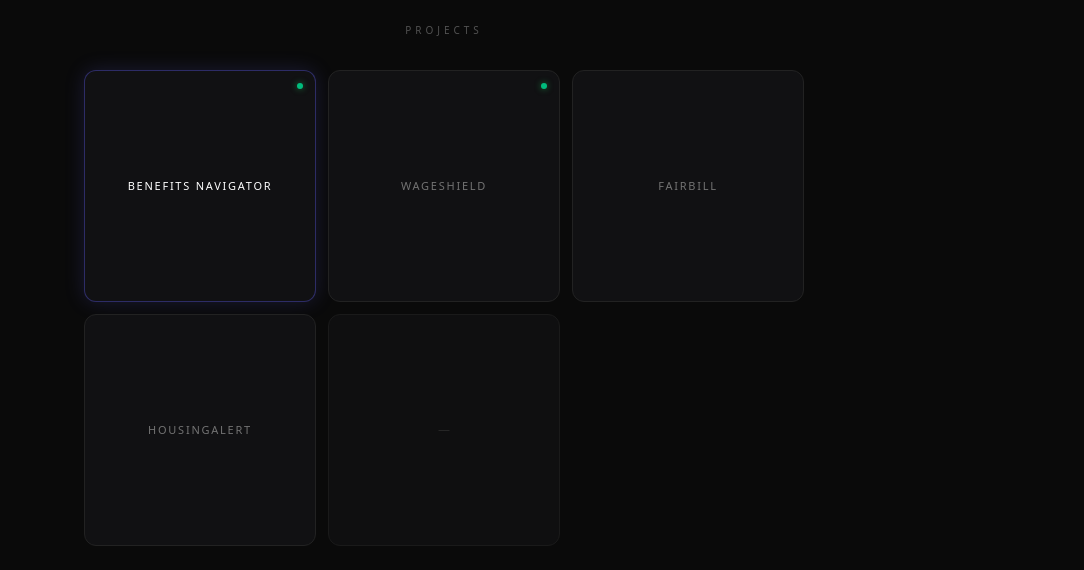
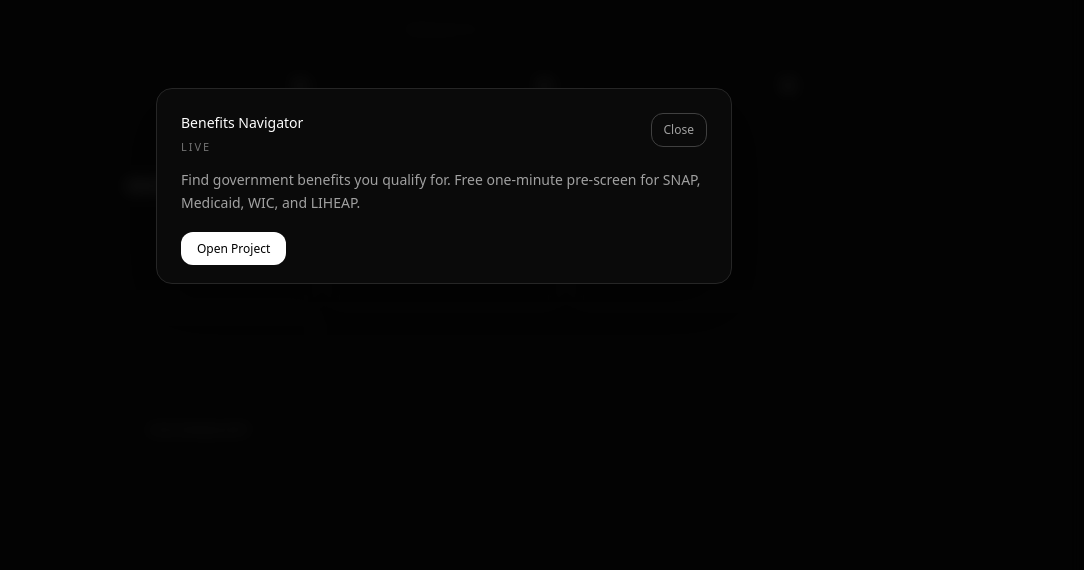
Before and after one commit to doreisato/infinite-machines, a Next.js app: page / in a window 1280 px wide. Both pictures are taken after a click on the button "BENEFITS NAVIGATOR". Shown: the part 1203-1773 px from the top of the page, without its empty margins (196-1280 px from the left). Built offline with nearby package versions, Linux system fonts and the light colour scheme; no server answers; the database is empty.

Commit message:
Unify project modal styles with fleet design system

```diff
--- a/app/page.tsx
+++ b/app/page.tsx
@@ -2,6 +2,7 @@
 
 import { useState } from "react";
 import FleetDashboard from "./components/FleetDashboard";
+import { ds } from "@/lib/design-system";
 
 interface Project {
   id: string;
@@ -34,7 +35,7 @@ const projects: Project[] = [
     description:
       "Medicare-benchmarked pricing for medical bills. Get negotiation leverage before collections. CPT code lookup in seconds.",
     url: "https://fairbill-production.up.railway.app",
-    status: "planned",
+    status: "live",
   },
   {
     id: "housingalert",
@@ -48,143 +49,64 @@ const projects: Project[] = [
 
 export default function Home() {
   const [activeProject, setActiveProject] = useState<string | null>(null);
-
   const active = projects.find((p) => p.id === activeProject);
 
   return (
     <main className="min-h-screen bg-[#0A0A0A] flex flex-col">
-      {/* Navigation */}
       <nav className="fixed top-0 right-0 p-6 z-50">
-        <a
-          href="/about"
-          className="text-xs text-neutral-500 hover:text-white transition-colors duration-150 uppercase tracking-widest"
-        >
-          About
-        </a>
+        <a href="/about" className="text-xs text-neutral-500 hover:text-white transition-colors duration-150 uppercase tracking-widest">About</a>
       </nav>
 
-      {/* Content */}
       <div className="flex-1 flex flex-col items-center px-6 pt-16">
-        {/* Header */}
         <div className="text-center mb-16">
-          <h1 className="text-5xl md:text-7xl font-semibold text-white tracking-tight mb-4">
-            Infinite Machines
-          </h1>
-          <p className="text-neutral-500 text-lg md:text-xl tracking-wide">
-            Systems that ship what matters
-          </p>
+          <h1 className="text-5xl md:text-7xl font-semibold text-white tracking-tight mb-4">Infinite Machines</h1>
+          <p className="text-neutral-500 text-lg md:text-xl tracking-wide">Systems that ship what matters</p>
         </div>
 
-        {/* Fleet Dashboard */}
         <div className="w-full max-w-[900px] mb-20">
-          <h2 className="text-[10px] text-neutral-600 uppercase tracking-[4px] text-center mb-8">
-            Fleet Status
-          </h2>
+          <h2 className="text-[10px] text-neutral-600 uppercase tracking-[4px] text-center mb-8">Fleet Status</h2>
           <FleetDashboard />
         </div>
 
-        {/* Divider */}
         <div className="w-px h-12 bg-gradient-to-b from-neutral-800 to-transparent mb-12" />
 
-        {/* Projects Section */}
         <div className="w-full max-w-[720px] mb-20">
-          <h2 className="text-[10px] text-neutral-600 uppercase tracking-[4px] text-center mb-8">
-            Projects
-          </h2>
+          <h2 className="text-[10px] text-neutral-600 uppercase tracking-[4px] text-center mb-8">Projects</h2>
           <div className="grid grid-cols-2 md:grid-cols-3 gap-3">
             {projects.map((project) => (
               <button
                 key={project.id}
-                onClick={() =>
-                  setActiveProject(
-                    activeProject === project.id ? null : project.id
-                  )
-                }
-                className={`
-                  aspect-square rounded-[12px] border transition-all duration-200 cursor-pointer
-                  flex items-center justify-center p-4 relative group bg-[#111113]
-                  hover:-translate-y-[2px]
-                  ${
-                    activeProject === project.id
-                      ? "border-indigo-500/35 shadow-[0_0_20px_rgba(99,102,241,0.18)]"
-                      : "border-[#222] hover:border-[#3a3a3d] hover:shadow-[0_0_16px_rgba(255,255,255,0.06)]"
-                  }
-                `}
+                onClick={() => setActiveProject(activeProject === project.id ? null : project.id)}
+                className={`${ds.tile} cursor-pointer flex items-center justify-center p-4 relative group ${activeProject === project.id ? "border-neutral-500 bg-neutral-900" : ""}`}
               >
-                <span
-                  className={`
-                  text-[11px] font-medium tracking-[0.16em] uppercase transition-colors duration-200 text-center
-                  ${
-                    activeProject === project.id
-                      ? "text-white"
-                      : "text-neutral-500 group-hover:text-neutral-300"
-                  }
-                `}
-                >
+                <span className={`text-[11px] font-medium tracking-[0.16em] uppercase transition-colors duration-200 text-center ${activeProject === project.id ? "text-white" : "text-neutral-500 group-hover:text-neutral-300"}`}>
                   {project.name}
                 </span>
-
-                {project.status === "live" && (
-                  <span className="absolute top-3 right-3 h-1.5 w-1.5 rounded-full bg-emerald-500 shadow-[0_0_6px_rgba(34,197,94,0.6)]" />
-                )}
+                {project.status === "live" && <span className="absolute top-3 right-3 h-1.5 w-1.5 rounded-full bg-white" />}
               </button>
-            ))}
-
-            {[...Array(Math.max(0, 5 - projects.length))].map((_, i) => (
-              <div
-                key={`empty-${i}`}
-                className="aspect-square rounded-[12px] border border-[#1a1a1a] bg-[#0f0f10] flex items-center justify-center"
-              >
-                <span className="text-neutral-800 text-xs">—</span>
-              </div>
             ))}
           </div>
 
-          {/* Project Detail Panel */}
-          <div
-            className={`
-              w-full mt-6 overflow-hidden transition-all duration-300
-              ${active ? "max-h-[300px] opacity-100" : "max-h-0 opacity-0"}
-            `}
-          >
-            {active && (
-              <div className="border border-[#222] rounded-[12px] p-6 bg-[#111113] shadow-[0_0_20px_rgba(255,255,255,0.04)]">
-                <div className="flex items-start justify-between mb-3 gap-4">
+          {active && (
+            <div className="fixed inset-0 z-40 flex items-end md:items-center justify-center p-4 bg-black/70 backdrop-blur-sm">
+              <div className={`w-full max-w-xl ${ds.modal}`}>
+                <div className="flex items-start justify-between mb-3">
                   <div>
-                    <h2 className="text-sm font-semibold text-white tracking-wide">
-                      {active.name}
-                    </h2>
-                    <span className="text-[10px] text-neutral-500 uppercase tracking-[0.16em]">
-                      {active.status}
-                    </span>
+                    <h2 className="text-sm font-medium text-white">{active.name}</h2>
+                    <span className="text-[11px] text-neutral-500 uppercase tracking-[0.18em]">{active.status}</span>
                   </div>
-                  <a
-                    href={active.url}
-                    target="_blank"
-                    rel="noopener noreferrer"
-                    className="bg-white text-black px-4 py-2 rounded-[8px] text-xs font-medium hover:bg-neutral-200 transition-colors duration-150"
-                  >
-                    Open
-                  </a>
+                  <button onClick={() => setActiveProject(null)} className="text-xs text-neutral-400 hover:text-white border border-neutral-700 rounded-xl px-3 py-2">Close</button>
                 </div>
-                <p className="text-sm text-neutral-400 leading-relaxed">
-                  {active.description}
-                </p>
+                <p className="text-sm text-neutral-400 leading-relaxed mb-5">{active.description}</p>
+                <a href={active.url} target="_blank" rel="noopener noreferrer" className={ds.buttonPrimary}>Open Project</a>
               </div>
-            )}
-          </div>
+            </div>
+          )}
         </div>
       </div>
 
-      {/* Footer */}
       <footer className="py-8 text-center text-xs text-neutral-700">
-        Built by{" "}
-        <a
-          href="https://infinitemachines.ai"
-          className="text-neutral-500 hover:text-white transition-colors duration-150"
-        >
-          Infinite Machines
-        </a>
+        Built by <a href="https://infinite-machines-production.up.railway.app" className="text-neutral-500 hover:text-white transition-colors duration-150">Infinite Machines</a>
       </footer>
     </main>
   );
--- /dev/null
+++ b/lib/design-system.ts
@@ -0,0 +1,13 @@
+export const ds = {
+  page: "min-h-screen bg-[#0A0A0A] text-white",
+  shell: "max-w-[980px] mx-auto px-6",
+  card: "border border-neutral-800 rounded-xl bg-neutral-950/70 p-6 shadow-[0_0_0_1px_rgba(255,255,255,0.02)]",
+  tile: "aspect-square rounded-xl border border-neutral-800 bg-transparent hover:border-neutral-600 hover:bg-neutral-900/40 transition-all duration-200",
+  input: "w-full px-4 py-3 rounded-xl bg-neutral-900 border border-neutral-800 text-white placeholder-neutral-600 focus:ring-1 focus:ring-neutral-500 focus:border-neutral-500 outline-none transition-all duration-150",
+  label: "block text-sm font-medium text-neutral-300 mb-2",
+  buttonPrimary: "bg-white text-black px-4 py-2 rounded-xl text-xs font-medium hover:bg-neutral-200 transition-colors duration-150",
+  buttonGhost: "py-2 px-3 border border-neutral-700 rounded-xl text-xs text-neutral-300 hover:text-white hover:border-neutral-500 transition-colors",
+  badgeLive: "text-[11px] uppercase tracking-[0.18em] text-neutral-500",
+  footer: "border-t border-neutral-900 py-6 text-center text-xs text-neutral-600",
+  modal: "border border-neutral-800 rounded-2xl bg-neutral-950 p-6 shadow-2xl"
+} as const;
```
